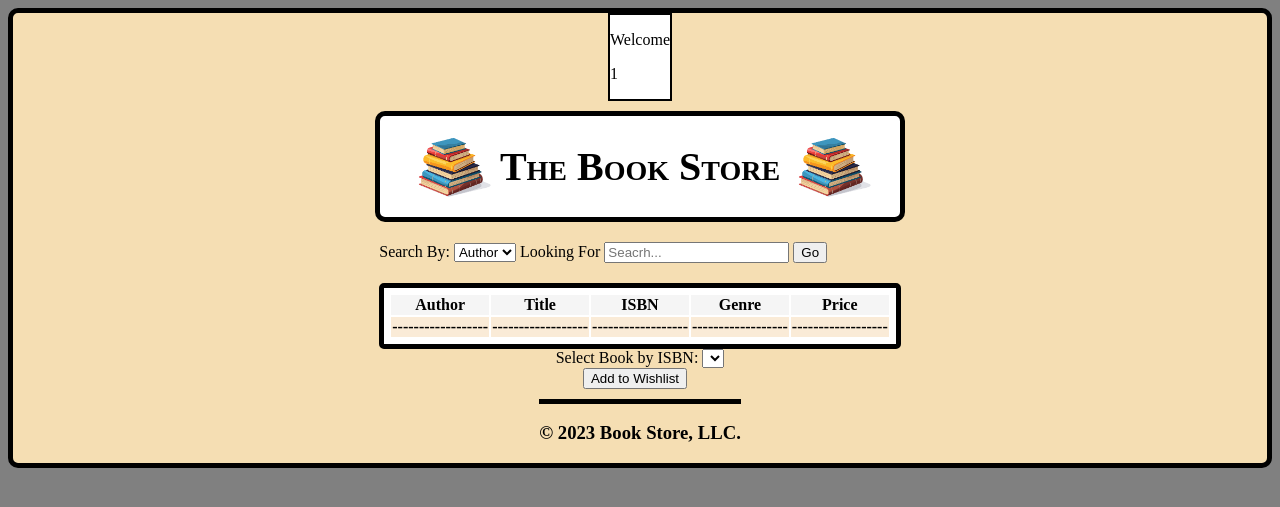
After one commit to samcam004/CIS_435_Project_4, a PHP site: page /CIS_435_Project_4/wishlist.php?x=1 in a window 1280 px wide. The commit adds this page. Shown: the top 507 px of the page. Run offline with PHP 8.4, Linux system fonts and the light colour scheme; lists and menus that the app fills with data are empty.

Commit message:
Add to wishlist
login at main page, main page is loaded again with extra options, can add to wishlist

```diff
--- /dev/null
+++ b/js/wishlist.js
@@ -0,0 +1,125 @@
+function start() {
+    //button for getting books from search
+    const getButton = document.getElementById('submit');
+    getButton.onclick = getButtonClick;
+
+    //button for adding book to wishlist
+    const addButton = document.getElementById('btn-submit-wishlist');
+    addButton.onclick = createButtonClick;
+}
+
+//get data when cliking button
+async function getButtonClick(){
+  //get data from input boxes
+  let type = (document.getElementById('find')).value;
+  let input =(document.getElementById('search')).value;
+
+  //receive data
+  let responseData = await get(type,input);
+
+  //select table
+  let tableBody =  document.getElementById('table').getElementsByTagName('tbody')[0];
+
+  //clear table
+  while(tableBody.rows.length > 0) {
+    tableBody.deleteRow(0);
+  }
+
+  //iterate through book array
+  for (let i =0; i< responseData.length;i++){
+    row = tableBody.insertRow(-1);
+
+    //add for each info
+    for (let k =0;k<5;k++){
+      cell = row.insertCell(k);
+      text = document.createTextNode(responseData[i][k]);
+      cell.appendChild(text);
+    }
+
+  }
+
+  //update dropdown for wishlist
+  let select = document.getElementById("selectBook");
+  select.innerHTML="";
+
+    //add names to drop down list
+    for( let i=0;i<responseData.length;i++){
+
+      let el = document.createElement("option");
+      el.textContent = responseData[i][2];
+      el.value = responseData[i][2];
+      select.appendChild(el);
+
+    }
+
+}
+
+async function createButtonClick(){
+  //get isbn and username
+  let username = (document.getElementById('displayName')).innerText;
+  let ISBN =(document.getElementById('selectBook')).value;
+
+  await create(username,ISBN);
+
+}
+
+
+
+async function get(type,input) {
+  let result = "";
+
+  try {
+      const response = await fetch(
+        'http://localhost/CIS_435_Project_4/php/searchBook.php',
+          {
+              method: 'POST',
+              headers: {
+                  'Accept' : 'application/json'
+              },
+
+
+              //pass data
+              body: JSON.stringify({
+                0: type,
+                1: input,
+            })
+
+          }
+      );
+      result = await response.json();
+
+  }
+  catch(error) {
+      console.log("error");
+  }
+  return result;
+}
+
+//use POST to send data to php
+async function create(username,ISBN) {
+
+  try {
+      await fetch(
+          'http://localhost/CIS_435_Project_4/php/addWishlist.php',
+          {
+              method: 'POST',
+              headers: {
+                "Content-type": "application/json; charset=UTF-8"
+              },
+
+              //pass data
+              body: JSON.stringify({
+                  0: username,
+                  1: ISBN
+              })
+          }
+      );
+
+  }
+  catch(error) {
+    console.log("error");
+  }
+}
+
+
+window.addEventListener('load', start);
--- a/php/login.php
+++ b/php/login.php
@@ -24,7 +24,7 @@
     $result = mysqli_query($mysqli, $sql);
 
     if (mysqli_num_rows($result) === 1) {
-        header("Location: http://localhost/CIS_435_Project_4/wishlist.html");
+        header("Location: http://localhost/CIS_435_Project_4/wishlist.php?x=$username&y=$password");
     }
 
 
--- a/styles/index.css
+++ b/styles/index.css
@@ -100,3 +100,9 @@ thead {
 tbody {
     background-color: antiquewhite;
 }
+
+.displayName{
+    background-color: white;
+    border: solid 2px;
+
+}
--- /dev/null
+++ b/wishlist.php
@@ -0,0 +1,101 @@
+<!DOCTYPE html>
+<html lang="en">
+<head>
+    <meta charset="UTF-8">
+    <meta name="viewport" content="width=device-width, initial-scale=1.0">
+    <link rel="stylesheet" href="./styles/index.css">
+    <script src="js\wishlist.js"></script>
+    <title>Project 4 Index</title>
+</head>
+<body>
+
+    <div class="flex-container">
+
+        <div class ="displayName">
+            <p>
+                Welcome
+            </p>
+
+            <!--get username from php-->
+            <p id = "displayName">
+                <?php
+                        echo $_GET['x'];
+                ?>
+            </p>
+
+        </div>
+
+        <div>
+            <header>
+                <img src="./images/books.png" alt="bookes" width="100" height="100">
+                <h1 class="head">The Book Store</h1>
+                <img src="./images/books.png" alt="bookes" width="100" height="100">
+            </header>
+
+        </div>
+
+        <div>
+            <main>
+
+
+                <div class="search-bar">
+                    <label for="find">Search By: </label>
+                    <select name="find" id="find">
+                        <option value="Author">Author</option>
+                        <option value="Title">Title</option>
+                        <option value="ISBN">ISBN</option>
+                    </select>
+
+                    <label for="search">Looking For</label>
+                    <input type="text" id="search" placeholder="Seacrh...">
+                    <button id="submit">Go</button>
+                </div>
+
+                <div class="result-table">
+                    <table class ="table" id = "table">
+                        <thead>
+                            <tr>
+                                <th>Author</th>
+                                <th>Title</th>
+                                <th>ISBN</th>
+                                <th>Genre</th>
+                                <th>Price</th>
+                            </tr>
+                        </thead>
+                        <tbody>
+                            <tr>
+                                <th>------------------</th>
+                                <th>------------------</th>
+                                <th>------------------</th>
+                                <th>------------------</th>
+                                <th>------------------</th>
+                            </tr>
+                        </tbody>
+                    </table>
+                </div>
+            </main>
+        </div>
+
+        <div>
+            <label for="selectBook">Select Book by ISBN: </label>
+                <select name="selectBook" id="selectBook">
+                </select>
+        </div>
+
+        <div class="create">
+
+            <button id="btn-submit-wishlist">Add to Wishlist</button>
+
+         </div>
+
+
+        <div>
+            <footer><h3>© 2023 Book Store, LLC.</h3></footer>
+        </div>
+    </div>
+
+
+
+
+</body>
+</html>
```
Also changed, not shown: php/addWishlist.php (added, +34 -0 lines), wishlist.html (deleted, +0 -13 lines).
